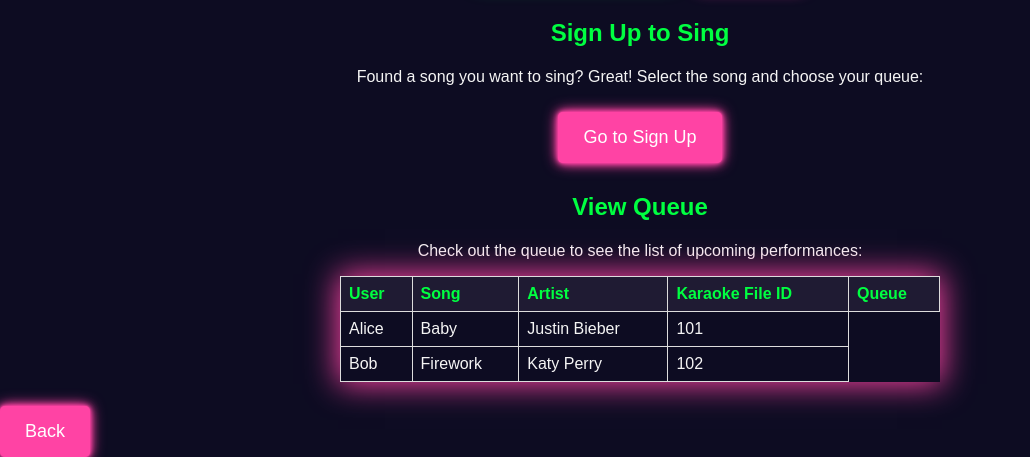
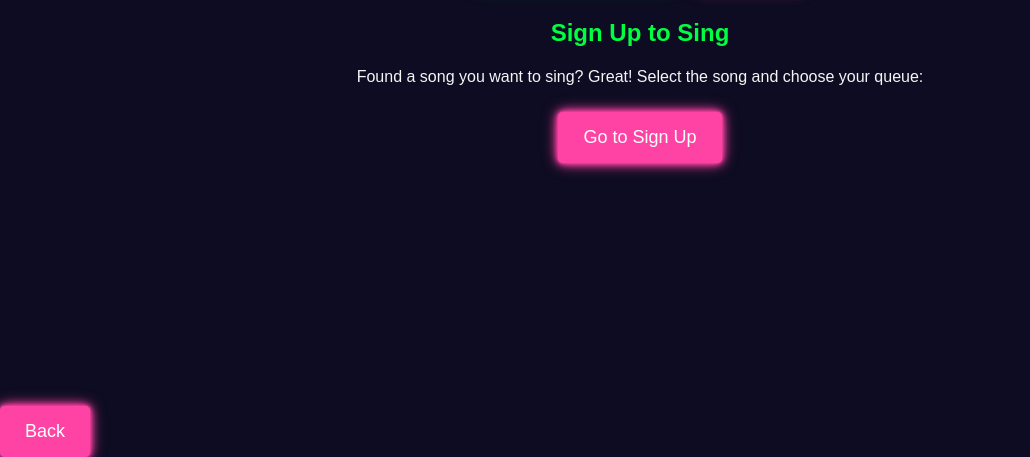
Before and after one commit to AdamBougher/466-GroupProject, a PHP site: page /user.php in a window 1280 px wide. Shown: the part 343-800 px from the top of the page, without its empty margins (0-1030 px from the left). Run offline with PHP 8.4, Linux system fonts and the light colour scheme; data comes from the database, SQL or seed files in the repository; both versions use the stored data as it was after the commit.

Commit message:
Update dj.php, script.sql, user.php, and signup_process.php files

```diff
--- a/dj.php
+++ b/dj.php
@@ -59,6 +59,7 @@
 WHERE q.Price IS NULL OR q.Price = 0
 GROUP BY q.QueueID
 ")->fetchAll();
+
 
 $priorityQueue = $pdo->query("
 SELECT q.QueueID, u.UserName, s.SongName, a.ArtistName, g.GenreName, v.VersionName , s.KaraokeFileID,
--- a/user.php
+++ b/user.php
@@ -17,21 +17,7 @@
 ")->fetchAll();*/
 
 
-$Queue = $pdo->query("
-SELECT Queue.QueueID, User.UserName, Song.SongName, Artist.ArtistName, Genre.GenreName, VersionOfSong.VersionName,
-GROUP_CONCAT(DISTINCT Contributor.ContributorName SEPARATOR ', ') AS Contributors,
-GROUP_CONCAT(DISTINCT Role.RoleName SEPARATOR ', ') AS Roles, Song.KaraokeFileID
-FROM Queue
-JOIN User ON Queue.UserID = User.UserID
-JOIN Song ON Queue.SongID = Song.SongID
-JOIN Artist ON Song.ArtistID = Artist.ArtistID
-JOIN Genre ON Song.GenreID = Genre.GenreID
-JOIN VersionOfSong ON Song.SongID = VersionOfSong.SongID
-LEFT JOIN SongContributor ON Song.SongID = SongContributor.SongID
-LEFT JOIN Contributor ON SongContributor.ContributorID = Contributor.ContributorID
-LEFT JOIN Role ON Contributor.RoleID = Role.RoleID
-GROUP BY Queue.QueueID;
-")->fetchAll();
+
 
 
 
@@ -67,25 +53,7 @@
             <input type="submit" value="Go to Sign Up" class="button">
         </form>
 
-        <h2>View Queue</h2>
-        <p>Check out the queue to see the list of upcoming performances:</p>
-        <table>
-            <tr>
-                <th>User</th>
-                <th>Song</th>
-                <th>Artist</th>
-                <th>Karaoke File ID</th>
-                <th>Queue
-            </tr>
-            <?php foreach ($Queue as $performance) : ?>
-                <tr>
-                    <td><?php echo $performance['UserName']; ?></td>
-                    <td><?php echo $performance['SongName']; ?></td>
-                    <td><?php echo $performance['ArtistName']; ?></td>
-                    <td><?php echo $performance['KaraokeFileID']; ?></td>
-                </tr>
-            <?php endforeach; ?>
-        </table>
+
     </div>
     <div>
 
```
Also changed, not shown: script.sql (+7 -14 lines), signup.php (+6 -9 lines), signup_process.php (+29 -7 lines).
